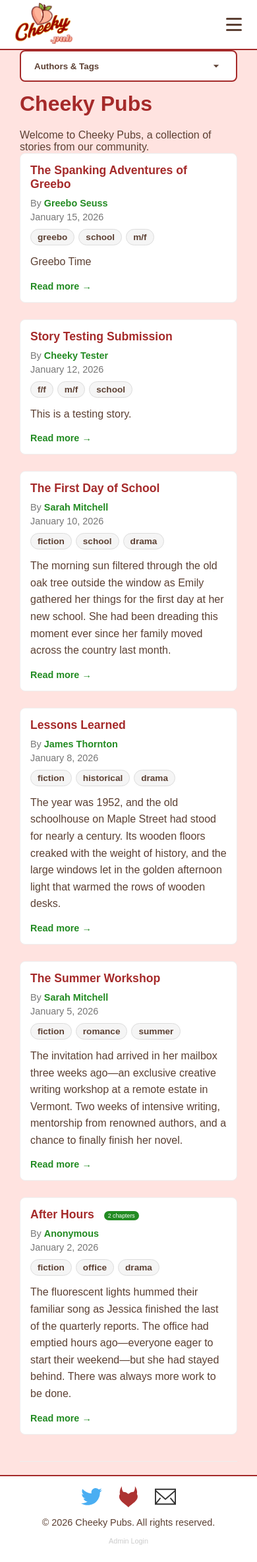
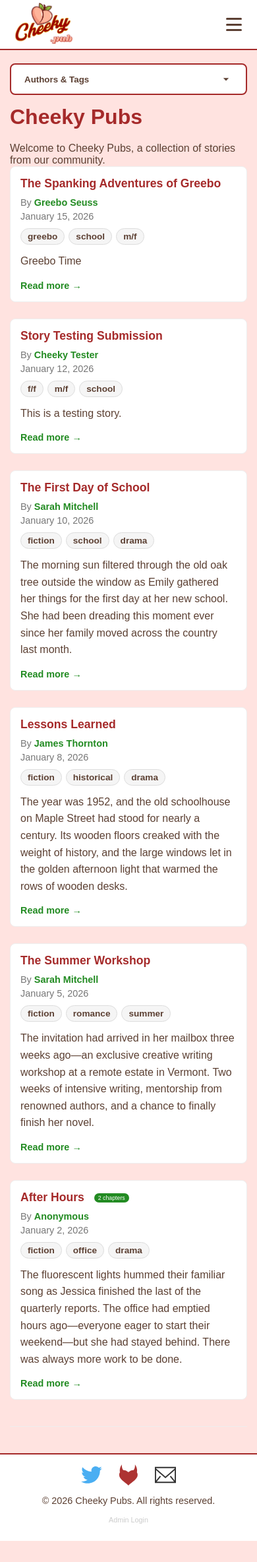
Before and after one commit to cheekypubs/cheekypubs.github.io, a Jekyll site: the page built from index.html, in a window 390 px wide. Shown: the whole page at 66% size. Built offline with Jekyll 4.4.1, drawn with Linux system fonts in a browser that asks for light colours; after the commit the page ends 2336 px from its top, so only the background shows below that.

Commit message:
Fix mobile margins - restore top/bottom, narrow left/right
- Restore top/bottom padding on main-content
- Reduce left/right padding to 5px to match story pages
- Use explicit padding properties instead of shorthand

```diff
--- a/assets/css/style.css
+++ b/assets/css/style.css
@@ -958,11 +958,26 @@
         padding: 15px;
     }
 
-    /* Unified mobile margins for all containers */
-    .page-container,
-    .stories-page,
+    /* Unified mobile left-right margins for all containers */
+    .page-container {
+        padding-left: 5px;
+        padding-right: 5px;
+        box-sizing: border-box;
+        max-width: 100%;
+    }
+
+    .stories-page {
+        padding-left: 5px;
+        padding-right: 5px;
+        box-sizing: border-box;
+        max-width: 100%;
+    }
+
     .main-content {
-        padding: 0 10px;
+        padding-top: 20px;
+        padding-bottom: 20px;
+        padding-left: 5px;
+        padding-right: 5px;
         box-sizing: border-box;
         max-width: 100%;
     }
```
